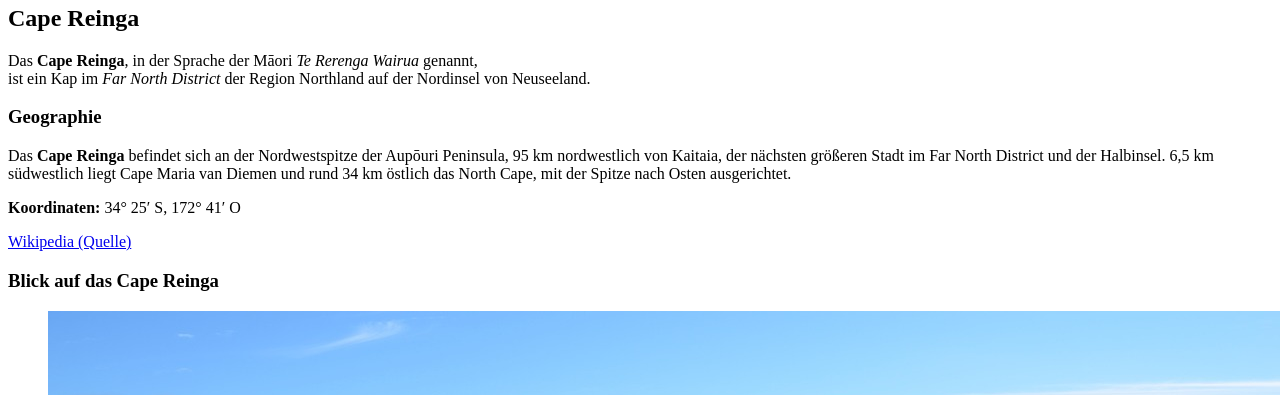
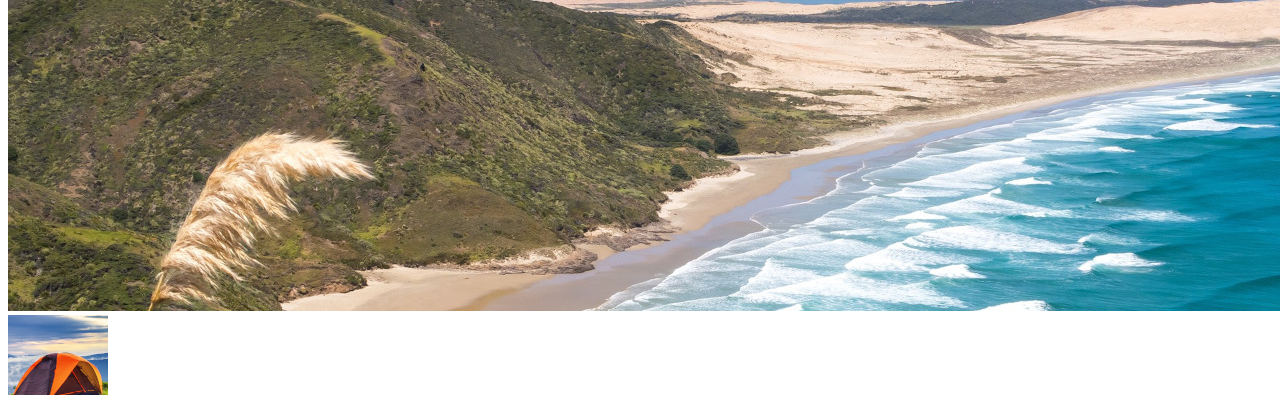
Before and after one commit to DanielWebMap/nz, a plain HTML site: page index.html in a window 1280 px wide. Shown: the part 62-457 px from the top of the page. Drawn offline with Linux system fonts and the light colour scheme.

Commit message:
Headerbild und Userbild hinzugefügt sowie Kommentare zu Quellen

```diff
--- a/index.html
+++ b/index.html
@@ -8,6 +8,12 @@
 </head>
 
 <body>
+    <header>
+        <img src="images/header.jpg" alt="Blick auf die Küste am Cape Reinga">
+        <!--Quelle: https://pixabay.com/de/photos/cape-reinga-neuseeland-nz-meer-2412147/-->
+        <a href="https://github.com/danielwebmap/nz"><img src="images/user.jpg"alt="Zelt"></a>
+        <!--Quelle: https://pixabay.com/de/photos/camping-lager-abenteuer-der-einsatz-3893598/-->
+    </header>
     <main>
         <article>
             <h1>Neuseelandreise</h1>
```
